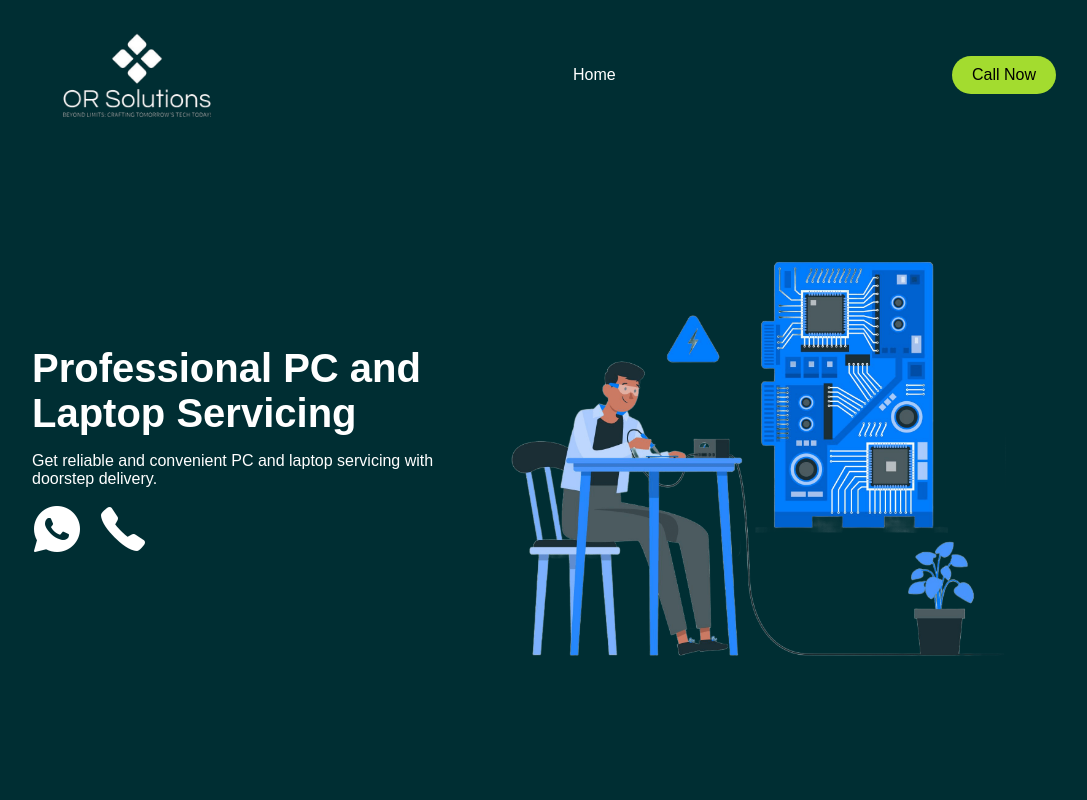
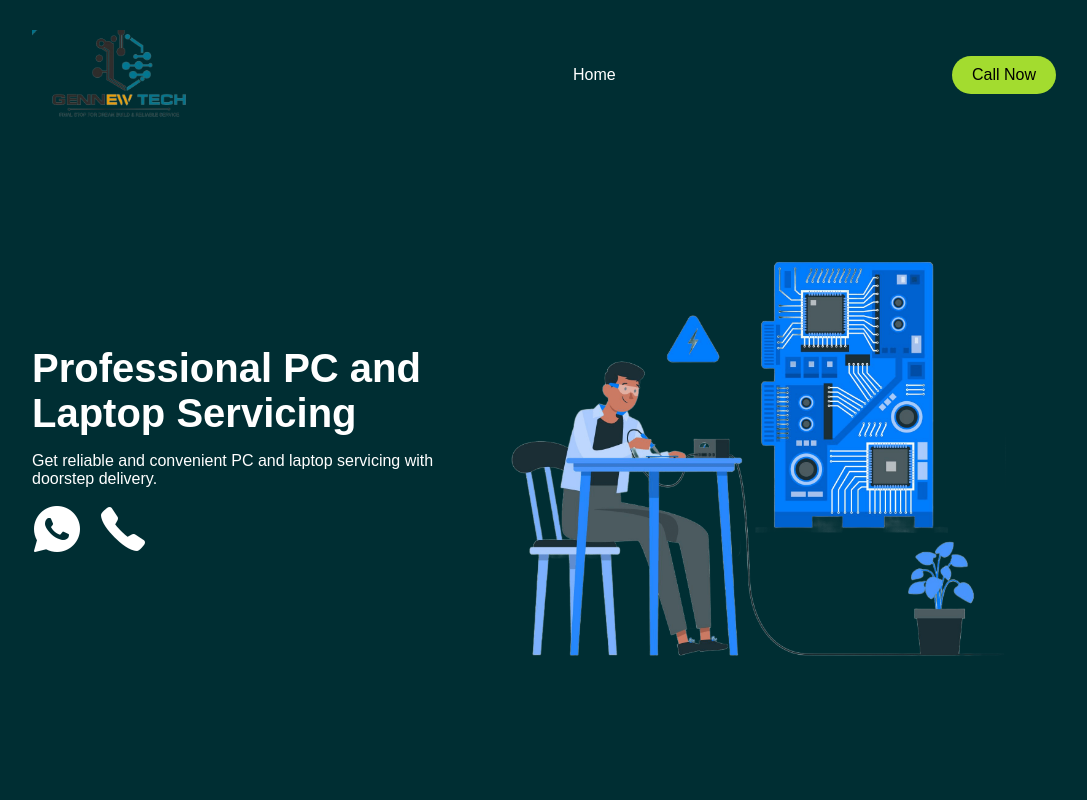
Before and after one commit to Rushikesh0107/GenNew-Tech, a plain HTML site: page index.html in a window 1280 px wide. Shown: the top 800 px of the page, without its empty margins (96-1183 px from the left). Drawn offline with Linux system fonts and the light colour scheme.

Commit message:
logo update

```diff
--- a/index.html
+++ b/index.html
@@ -11,7 +11,7 @@
         <div class="hero-wrap">
             <div class="header">
                 <div class="logo">
-                    <img src="./assets/Logo1-removebg-preview.png" alt="LOGO">
+                    <img src="./assets/GEN_NEW_TECH-removebg-preview.png" alt="LOGO">
                 </div>
 
                 <div class="page">
--- a/style.css
+++ b/style.css
@@ -32,10 +32,11 @@
     height: 100%;
     display: flex;
     align-items: center;
+    object-fit: contain;
 }
 
 .logo img{
-    width: 100%;
+    width: 85%;
     height: 100%;
     object-fit: cover;
 }
@@ -321,10 +322,11 @@
         height: 100%;
         display: flex;
         align-items: center;
+        object-fit: contain;
     }
 
     .logo img{
-        width: 65%;
+        width:65%;
         height: 100%;
     }
 
```
Also changed, not shown: assets/GEN_NEW_TECH-removebg-preview.png (added), assets/Logo1-removebg-preview.png (deleted).
